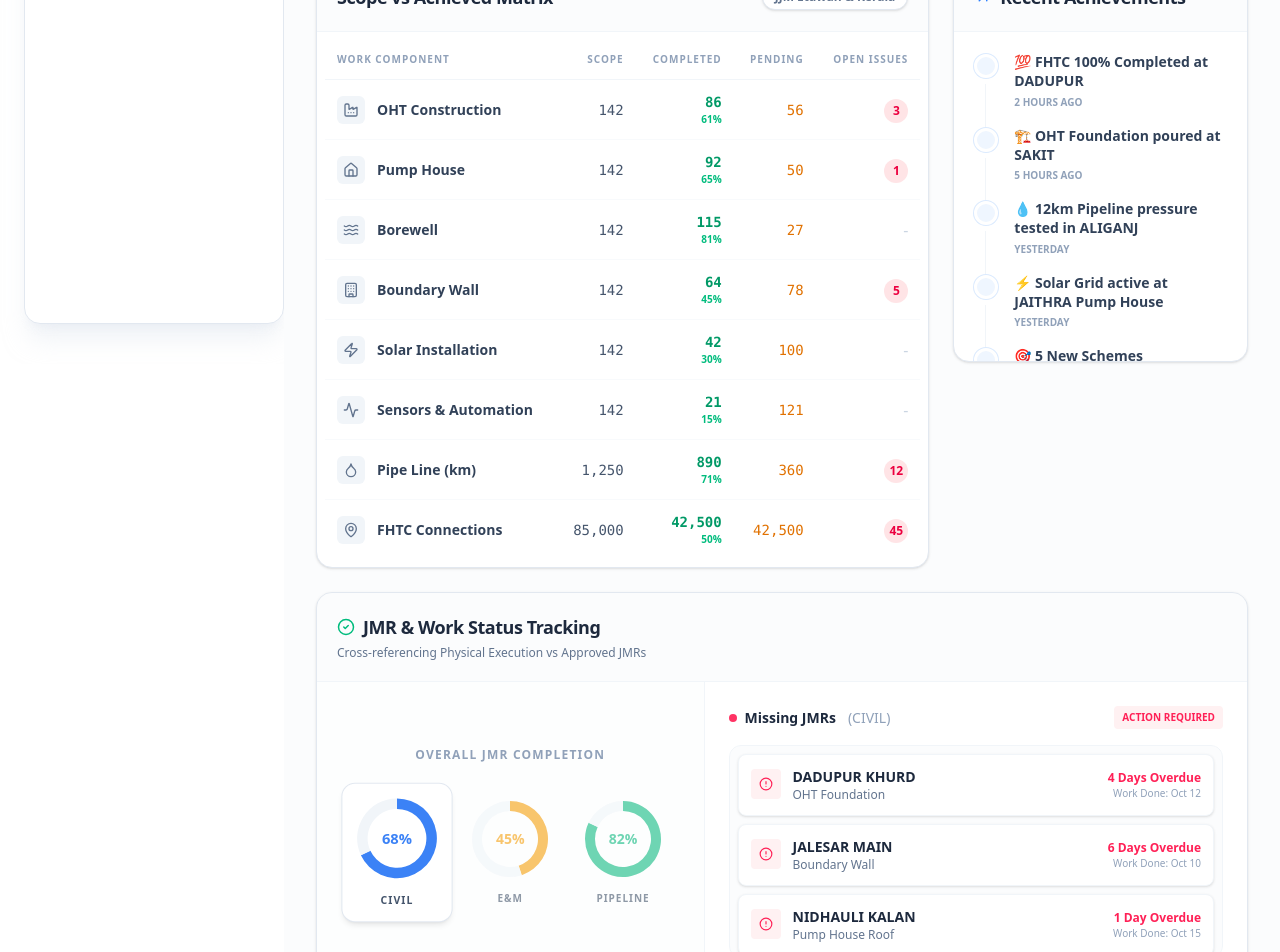
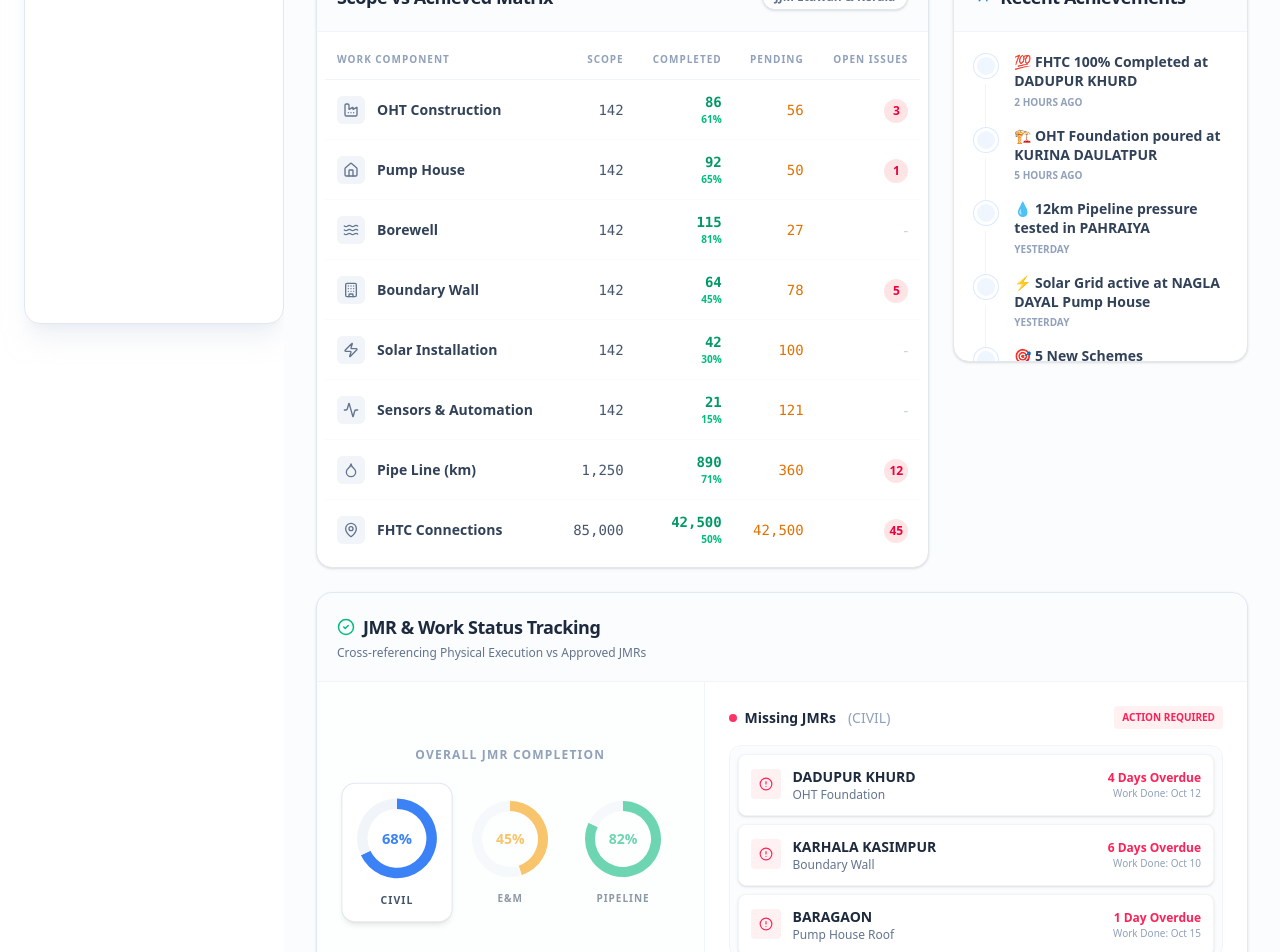
Before and after one commit to sandeepksp-prog/DPRAPP, a Next.js app: page /admin in a window 1280 px wide. Shown: the part 800-1752 px from the top of the page. Built offline with nearby package versions, Linux system fonts and the light colour scheme.

Commit message:
fix(data): replace dummy block names with authenticated schemes in execution summary

```diff
--- a/src/components/admin/views/SummaryView.tsx
+++ b/src/components/admin/views/SummaryView.tsx
@@ -6,14 +6,14 @@ import { Home, Zap, Droplet, ArrowUpRight, TrendingUp, AlertCircle, CheckCircle2
 
 // --- MOCK DATA FOR JJM SCOPE ---
 const JJM_SCOPE_DATA = [
-    { id: 1, item: "OHT Construction", scope: 142, completed: 86, pending: 56, issues: 3, icon: <Factory size={16} />, details: { completed: ["DADUPUR KHURD", "SAKIT", "JALESAR"], pending: ["AWAGARH", "NIDHAULI KALAN"], issues: ["SHITALPUR (Land)", "JAITHRA (Funds)"] } },
-    { id: 2, item: "Pump House", scope: 142, completed: 92, pending: 50, issues: 1, icon: <Home size={16} />, details: { completed: ["AWAGARH", "JALESAR"], pending: ["DADUPUR KHURD", "SAKIT"], issues: ["NIDHAULI KALAN (Approvals)"] } },
-    { id: 3, item: "Borewell", scope: 142, completed: 115, pending: 27, issues: 0, icon: <Waves size={16} />, details: { completed: ["SHITALPUR", "JAITHRA", "ALIGANJ"], pending: ["MAREHRA ZONE A"], issues: [] } },
-    { id: 4, item: "Boundary Wall", scope: 142, completed: 64, pending: 78, issues: 5, icon: <Building size={16} />, details: { completed: ["JALESAR"], pending: ["SAKIT", "AWAGARH"], issues: ["DADUPUR KHURD (Encroachment)", "NIDHAULI KALAN", "SHITALPUR"] } },
-    { id: 5, item: "Solar Installation", scope: 142, completed: 42, pending: 100, issues: 0, icon: <Zap size={16} />, details: { completed: ["JAITHRA", "ALIGANJ"], pending: ["JALESAR", "SAKIT", "AWAGARH"], issues: [] } },
+    { id: 1, item: "OHT Construction", scope: 142, completed: 86, pending: 56, issues: 3, icon: <Factory size={16} />, details: { completed: ["DADUPUR KHURD", "KURINA DAULATPUR", "KARHALA KASIMPUR"], pending: ["KHERIYA TAJ", "BARAGAON"], issues: ["NAGALA FARID (Land dispute)", "NAGLA DAYAL (Funds tracking)"] } },
+    { id: 2, item: "Pump House", scope: 142, completed: 92, pending: 50, issues: 1, icon: <Home size={16} />, details: { completed: ["NARHULI", "BHIAU"], pending: ["PAHRAIYA", "MANIKPUR"], issues: ["BANTHAL QUTUBPUR (Pending electrical approval)"] } },
+    { id: 3, item: "Borewell", scope: 142, completed: 115, pending: 27, issues: 0, icon: <Waves size={16} />, details: { completed: ["SONSA", "JAMLAPUR", "DADUPUR KHURD"], pending: ["BUDHARRA"], issues: [] } },
+    { id: 4, item: "Boundary Wall", scope: 142, completed: 64, pending: 78, issues: 5, icon: <Building size={16} />, details: { completed: ["KHANPUR"], pending: ["NAGLA HAMIR", "BABARPUR"], issues: ["PAHRAIYA (Encroachment)", "SUNNA SIHORI", "RAMPUR GHANSHYAM"] } },
+    { id: 5, item: "Solar Installation", scope: 142, completed: 42, pending: 100, issues: 0, icon: <Zap size={16} />, details: { completed: ["GANGUPURA", "DADUPUR KHURD"], pending: ["KARHALA KASIMPUR", "MISHRI", "BIRNAGAR"], issues: [] } },
     { id: 6, item: "Sensors & Automation", scope: 142, completed: 21, pending: 121, issues: 0, icon: <Activity size={16} />, details: { completed: ["DADUPUR KHURD"], pending: ["ALL OTHER SCHEMES"], issues: [] } },
-    { id: 7, item: "Pipe Line (km)", scope: 1250, completed: 890, pending: 360, issues: 12, icon: <Droplet size={16} />, details: { completed: ["ALIGANJ ZONE", "JAITHRA ZONE"], pending: ["SAKIT ZONE", "JALESAR ZONE"], issues: ["MAREHRA (NH Crossing)", "NIDHAULI (RoW)"] } },
-    { id: 8, item: "FHTC Connections", scope: 85000, completed: 42500, pending: 42500, issues: 45, icon: <MapPin size={16} />, details: { completed: ["DADUPUR KHURD", "SAKIT"], pending: ["JALESAR", "AWAGARH", "NIDHAULI KALAN"], issues: ["SHITALPUR"] } },
+    { id: 7, item: "Pipe Line (km)", scope: 1250, completed: 890, pending: 360, issues: 12, icon: <Droplet size={16} />, details: { completed: ["PAHRAIYA", "GANGUPURA"], pending: ["UMMARPUR RIJOR", "BHIAU"], issues: ["SARAI AHMAD KHAN (NH Crossing)", "MUMIYA KHERA (RoW pending)"] } },
+    { id: 8, item: "FHTC Connections", scope: 85000, completed: 42500, pending: 42500, issues: 45, icon: <MapPin size={16} />, details: { completed: ["DADUPUR KHURD", "MANIKPUR"], pending: ["KHANPUR", "MISAKHURD", "PALIA"], issues: ["BARAULI"] } },
 ];
 
 // --- MOCK DATA FOR JMR TRACKER ---
@@ -26,27 +26,27 @@ const JMR_DONUTS = [
 const MISSING_JMR_LIST: Record<string, any[]> = {
     'civil': [
         { scheme: "DADUPUR KHURD", item: "OHT Foundation", date: "Oct 12", delay: "4 Days" },
-        { scheme: "JALESAR MAIN", item: "Boundary Wall", date: "Oct 10", delay: "6 Days" },
-        { scheme: "NIDHAULI KALAN", item: "Pump House Roof", date: "Oct 15", delay: "1 Day" }
+        { scheme: "KARHALA KASIMPUR", item: "Boundary Wall", date: "Oct 10", delay: "6 Days" },
+        { scheme: "BARAGAON", item: "Pump House Roof", date: "Oct 15", delay: "1 Day" }
     ],
     'enm': [
-        { scheme: "AWAGARH", item: "Solar Panels", date: "Oct 11", delay: "5 Days" },
-        { scheme: "SAKIT", item: "Automation Sensors", date: "Oct 14", delay: "2 Days" }
+        { scheme: "KHERIYA TAJ", item: "Solar Panels", date: "Oct 11", delay: "5 Days" },
+        { scheme: "MANIKPUR", item: "Automation Sensors", date: "Oct 14", delay: "2 Days" }
     ],
     'pipeline': [
-        { scheme: "MAREHRA ZONE A", item: "500m HDPE Laid", date: "Oct 09", delay: "7 Days" },
-        { scheme: "SHITALPUR", item: "Hydrotest Node 4", date: "Oct 13", delay: "3 Days" }
+        { scheme: "BUDHARRA", item: "500m HDPE Laid", date: "Oct 09", delay: "7 Days" },
+        { scheme: "NAGALA FARID", item: "Hydrotest Node 4", date: "Oct 13", delay: "3 Days" }
     ]
 };
 
 // --- MOCK DATA FOR ACHIEVEMENTS ---
 const RECENT_ACHIEVEMENTS = [
-    { text: "💯 FHTC 100% Completed at DADUPUR", time: "2 hours ago" },
-    { text: "🏗️ OHT Foundation poured at SAKIT", time: "5 hours ago" },
-    { text: "💧 12km Pipeline pressure tested in ALIGANJ", time: "Yesterday" },
-    { text: "⚡ Solar Grid active at JAITHRA Pump House", time: "Yesterday" },
+    { text: "💯 FHTC 100% Completed at DADUPUR KHURD", time: "2 hours ago" },
+    { text: "🏗️ OHT Foundation poured at KURINA DAULATPUR", time: "5 hours ago" },
+    { text: "💧 12km Pipeline pressure tested in PAHRAIYA", time: "Yesterday" },
+    { text: "⚡ Solar Grid active at NAGLA DAYAL Pump House", time: "Yesterday" },
     { text: "🎯 5 New Schemes transitioned to O&M", time: "2 Days ago" },
-    { text: "🚧 Borewell drilling completed at JALESAR", time: "3 Days ago" },
+    { text: "🚧 Borewell drilling completed at KHANPUR", time: "3 Days ago" },
 ];
 
 
```
